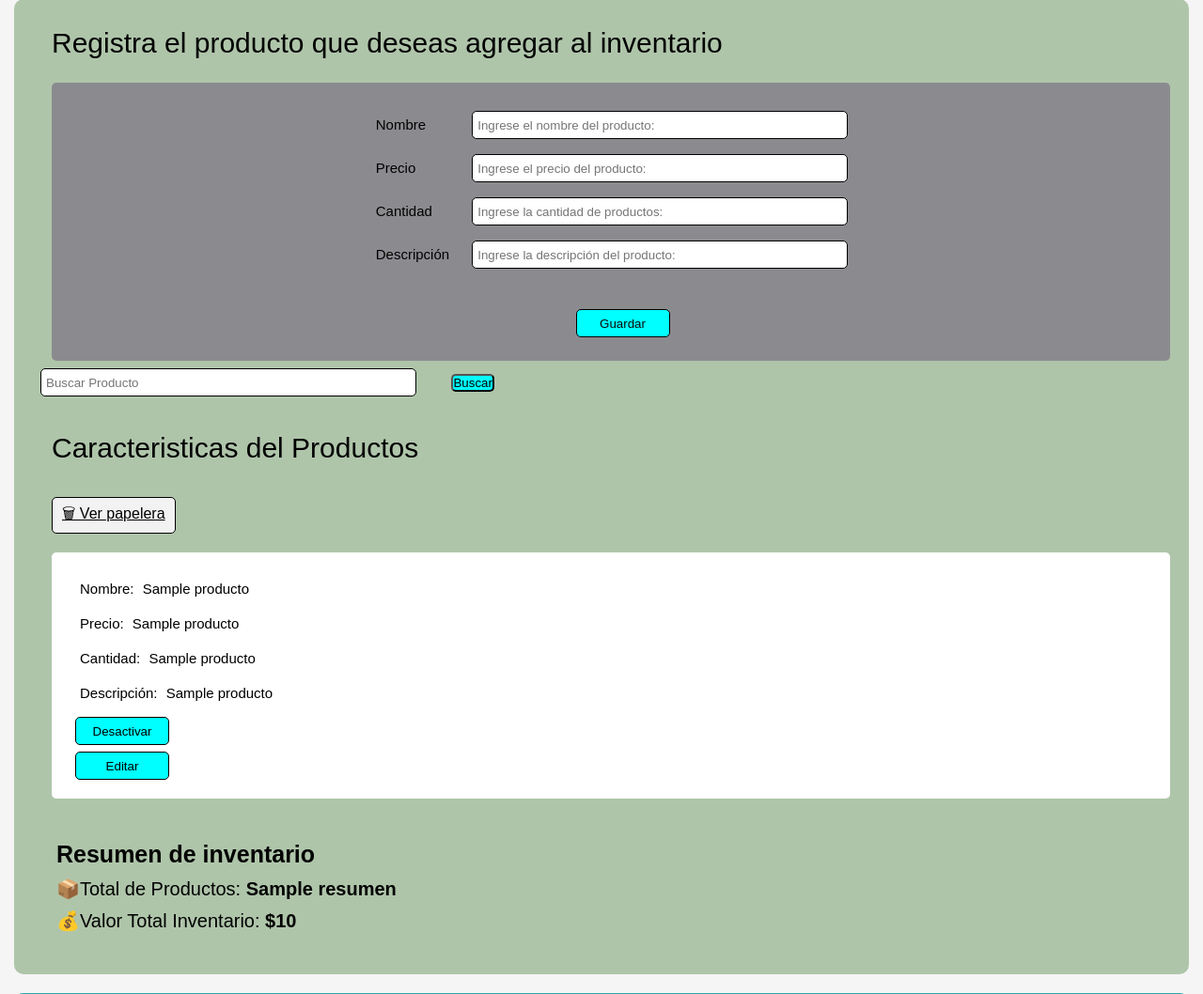
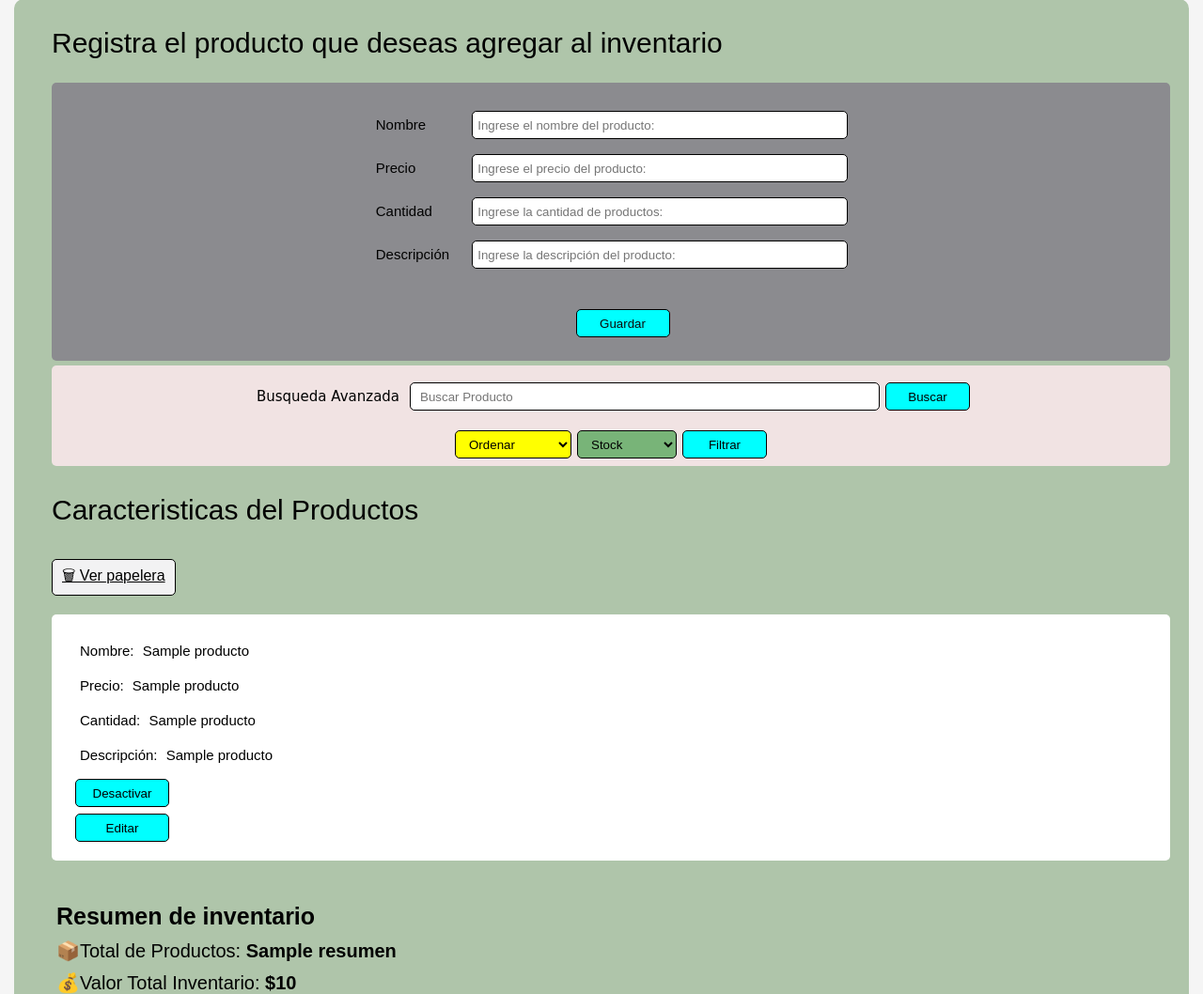
Before and after one commit to FelipeValencia-Dev90/Inventario-Mafe, a Flask app: template templates/index.html in a window 1280 px wide. Shown: the part 441-1499 px from the top of the page at 94% size. Run offline with Flask 3, Linux system fonts and the light colour scheme; the template is opened without the code that fills it: most values are stand-ins (such as "Sample title", 1, 10 or a date in 2020); some libraries are stand-ins or nearby versions.

Commit message:
implementar búsqueda, filtros de stock y ordenamiento de productos

```diff
--- a/app.py
+++ b/app.py
@@ -17,13 +17,38 @@ def inicio():
 
 
     cursor = conexion.cursor()
+
     buscar = request.args.get("buscar", "")
+    orden = request.args.get("orden", "")
+    stock = request.args.get("stock", "")
 
-    cursor.execute("""
-                   SELECT * FROM Productos
-                   WHERE activo = 1
-                   AND nombre LIKE ?
-                   """, (f"%{buscar}%",))
+    #CONSULTA BASE
+    consulta = """
+                SELECT * FROM Productos
+                WHERE activo = 1
+                AND nombre LIKE ?
+            """
+
+
+    #Filtrar stock Bajo
+    if stock == "bajo":
+        consulta += " AND cantidad <= 5"
+
+    #Filtrar stock Alto
+    elif stock == "alto":
+        consulta += " AND cantidad > 5"
+
+    #Filtar por precio
+    if orden == "nombre_asc":
+        consulta += " ORDER BY nombre ASC"
+
+    elif orden == "precio_mayor":
+        consulta += " ORDER BY precio DESC"
+
+    elif orden == "precio_menor":
+        consulta += " ORDER BY precio ASC"
+
+    cursor.execute(consulta, (f"%{buscar}%",))
 
 
     productos = cursor.fetchall()
@@ -46,8 +71,7 @@ def inicio():
     return render_template("index.html",
                            productos=productos,
                            resumen=resumen
-                           )
-
+                        )
 
 # GUARDAR PRODUCTO
 @app.route("/guardar-producto", methods=["POST"])
--- a/static/style.css
+++ b/static/style.css
@@ -153,7 +153,6 @@ button{
     transform: scale(1.05);
 }
 
-
 section#editar_producto{
     width: 70%;
     margin:auto;
@@ -178,6 +177,102 @@ section#editar_producto{
 
 .btn-guardar:hover{
     background-color:rgb(14, 190, 190);
+    transform: scale(1.05);
+}
+
+.container-busqueda{
+    background-color: rgb(241, 227, 227);
+    width: auto;
+    height: auto;
+    padding: 5px;
+    margin-top: 5px;
+    margin-left:20px;
+    border-radius: 5px;
+}
+
+.form-busqueda{
+    display: flex;
+    align-items: center;
+    justify-content: center;
+    padding: 10px;
+}
+
+.titulo-busqueda{
+    color: black;
+    font-size:15px;
+    font-family: cursive;
+    padding: 5px;
+    margin: 3px;
+}
+
+input#buscar-producto{
+    display: flex;
+    align-items: center;
+    width: 500px;
+    height:30px;
+    border-radius: 5px;
+    border: 1px solid black;
+    padding: 10px;
+    margin: 3px;
+}
+
+.btn-buscar{
+    background-color: aqua;
+    color: black;
+    border: 1px solid black;
+    padding: 5px 10px;
+    border-radius: 5px;
+    cursor: pointer;
+    width: 90px;
+    height: 30px;
+    margin:3px;
+}
+
+.btn-buscar:hover{
+    background-color: rgb(14, 190, 190);
+    transform: scale(1.05);
+}
+
+.form-filtros{
+    display: flex;
+    align-items: center;
+    justify-content: center;
+    padding-top: 5px;
+}
+
+
+select{
+    color: black;
+    border: 1px solid black;
+    padding: 5px 10px;
+    border-radius: 5px;
+    cursor: pointer;
+    height: 30px;
+    margin: 3px;
+}
+
+.orden-filtro{
+    background-color: yellow;
+}
+
+.stock-filtro{
+    background-color: rgb(120, 180, 120);
+}
+
+.btn-filtro{
+    background-color: aqua;
+    color: black;
+    border: 1px solid black;
+    padding: 5px 10px;
+    border-radius: 5px;
+    cursor: pointer;
+    width: 90px;
+    height: 30px;
+    margin:3px;
+}
+
+.btn-filtro:hover{
+    background-color: rgb(14, 190, 190);
     transform: scale(1.05);
 }
 
--- a/templates/index.html
+++ b/templates/index.html
@@ -46,13 +46,35 @@
             </form>
         </section>
 
+        <div class="container-busqueda">
             <form action="/" method="get" class="form-busqueda">
-                <input type="text" name="buscar" placeholder="Buscar Producto">
+                <p class="titulo-busqueda">Busqueda Avanzada</p>
+                <input id="buscar-producto" type="text" name="buscar" placeholder="Buscar Producto">
 
-                <button type="submit">
+                <button class="btn-buscar" type="submit">
                     Buscar
                 </button>
             </form>
+
+            <form action="/" method="get" class="form-filtros">
+
+                <select class="orden-filtro" name="orden">
+                    <option value="">Ordenar</option>
+                    <option value="nombre_asc">Nombre (A-Z)</option>
+                    <option value="precio_mayor">Mayor Precio</option>
+                    <option value="precio_menor">Menor Precio</option>
+                </select>
+
+                <select class="stock-filtro" name="stock">
+                    <option value="">Stock</option>
+                    <option value="bajo">Stock Bajo</option>
+                    <option value="alto">Stock Alto</option>
+                </select>
+
+                 <button type="submit" class="btn-filtro">Filtrar</button>
+
+             </form>
+        </div>
 
 
         <section id="inventario">
```
